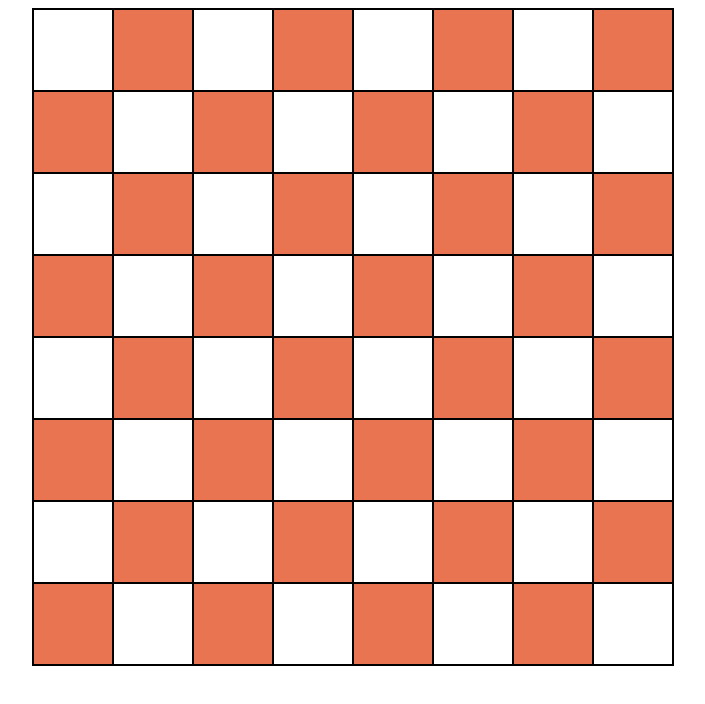
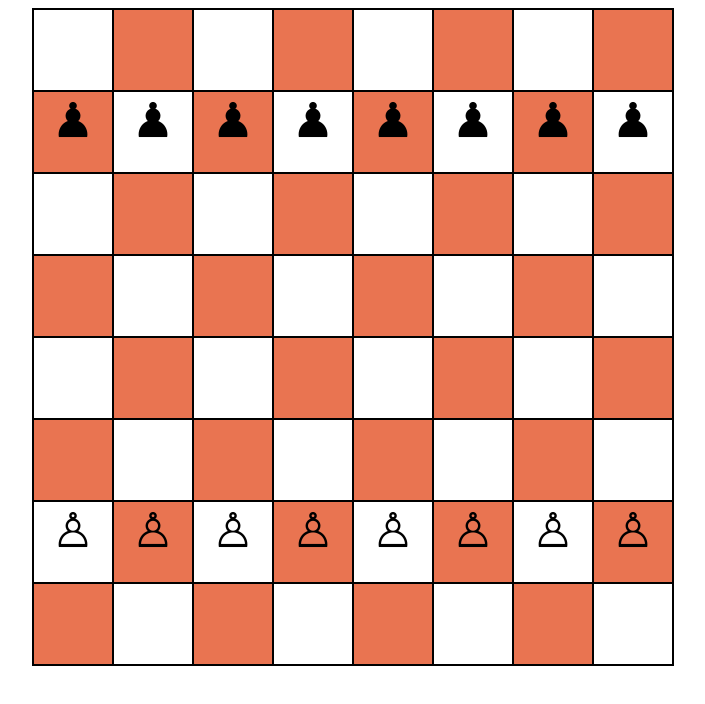
Before and after one commit to BojidarPanaiotov/JS-Web-Chess, a plain HTML site: page index.html in a window 1280 px wide. Shown: the whole page, without its empty margins (287-992 px from the left). Drawn offline with Linux system fonts and the light colour scheme.

Commit message:
Draw the pawns functionality added

```diff
--- a/scripts/figure.js
+++ b/scripts/figure.js
@@ -1,7 +1,10 @@
 export default class Figure {
-    constructor(x, y,figureIcon) {
-      this.x = x;
-      this.y = y;
+    constructor(initialX, initialY,figureIcon,color) {
+      this.initialX = initialX;
+      this.initialY = initialY;
+      this.currentX = initialX;
+      this.currentY = initialY;
       this.figureIcon = figureIcon;
+      this.color = color;
     }
 }
--- a/scripts/init.js
+++ b/scripts/init.js
@@ -1,13 +1,26 @@
-const chestBoard = document.querySelector('#chess-board');
+import Pawn from './pawn.js';
+
+let chessBoardElement = document.querySelector('#chess-board');
+let chessBoardMatrix = [];
+const _white = 'white';
+const _black = 'black';
 
 function drawChessBoard() {
+  // Rows
   for (let rowIndex = 0; rowIndex < 8; rowIndex++) {
     let row = document.createElement('div');
     row.setAttribute('class','row');
 
+    chessBoardMatrix.push([]);
+
+    // Columns
     for (let boxIndex = 0; boxIndex < 8; boxIndex++) {
       let box = document.createElement('div');
-      box.setAttribute('id', rowIndex + ' ' + boxIndex);
+      let iconPlaceholder = document.createElement('span');
+
+      box.setAttribute('id', rowIndex + '-' + boxIndex);
+      iconPlaceholder.setAttribute('class','figure');
+      box.appendChild(iconPlaceholder);
 
       if((boxIndex+rowIndex) % 2 === 1) {
         box.style.backgroundColor = '#E97451';
@@ -16,10 +29,26 @@ function drawChessBoard() {
       box.setAttribute('class','box');
 
       row.appendChild(box);
+
+      chessBoardMatrix[rowIndex][boxIndex] = null;
     }
 
-    chestBoard.appendChild(row);
+    chessBoardElement.appendChild(row);
   }
 }
 
+function drawFigures() {
+  for (let i = 0; i < 8; i++) {
+    let blackPawn = new Pawn(1,i,'♟',_black);
+    document.getElementById(1 + '-' + i).firstChild.innerHTML = blackPawn.figureIcon;
+    chessBoardMatrix[1][i] = blackPawn;
+
+    let whitePawn = new Pawn(6,i,'♙',_white);
+    document.getElementById(6 + '-' + i).firstChild.innerHTML = whitePawn.figureIcon;
+    chessBoardMatrix[6][i] = whitePawn;
+
+  }
+}
+console.log(chessBoardMatrix);
 drawChessBoard();
+drawFigures()
--- a/scripts/pawn.js
+++ b/scripts/pawn.js
@@ -1,15 +1,7 @@
 import Figure from './figure.js';
 
 export default class Pawn extends Figure {
-    constructor(x,y,figureIcon) {
-        super(x, y, figureIcon);
-    }
-
-    move() {
-        console.log('moving');
-    }
-
-    destroy() {
-        console.log('destroying');
+    constructor(x,y,figureIcon,color) {
+        super(x, y, figureIcon,color);
     }
 }
--- a/styles/board.css
+++ b/styles/board.css
@@ -13,4 +13,9 @@
     width: 80px;
     height: 80px;
     border: 1px solid black;
+    text-align: center;
 }
+
+.figure {
+    font-size: 3em;
+}
```
